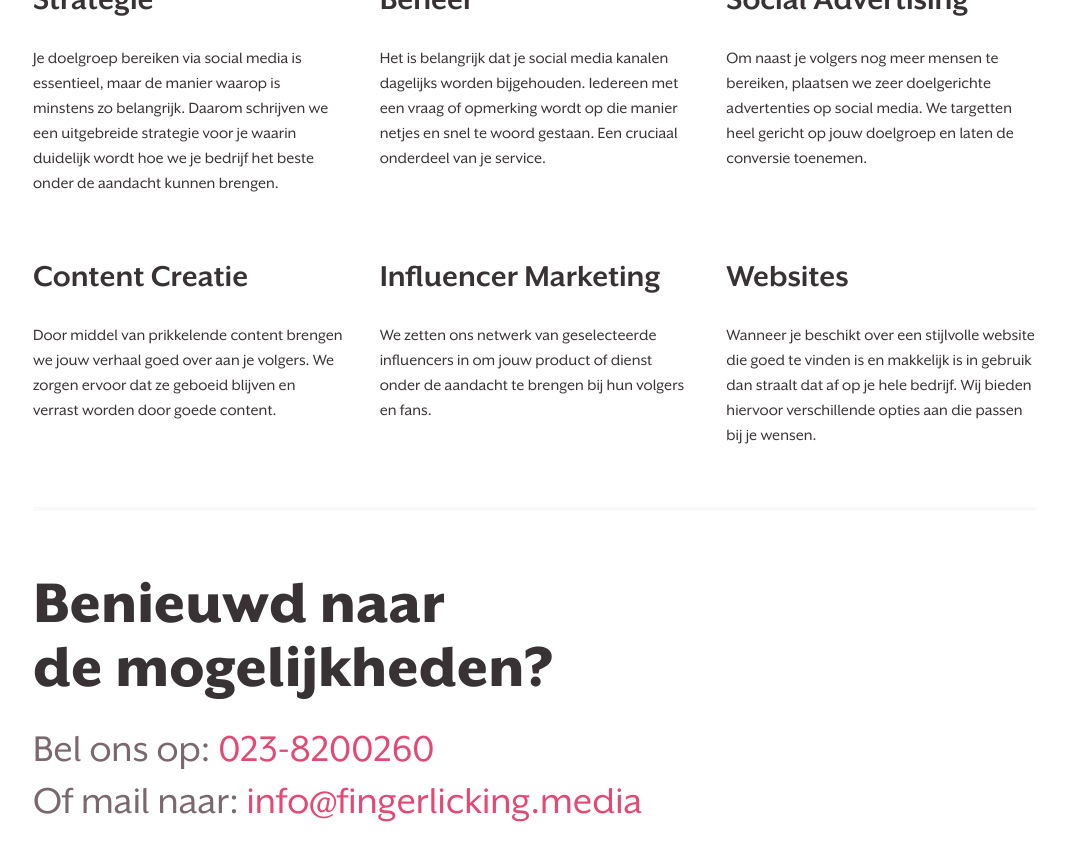
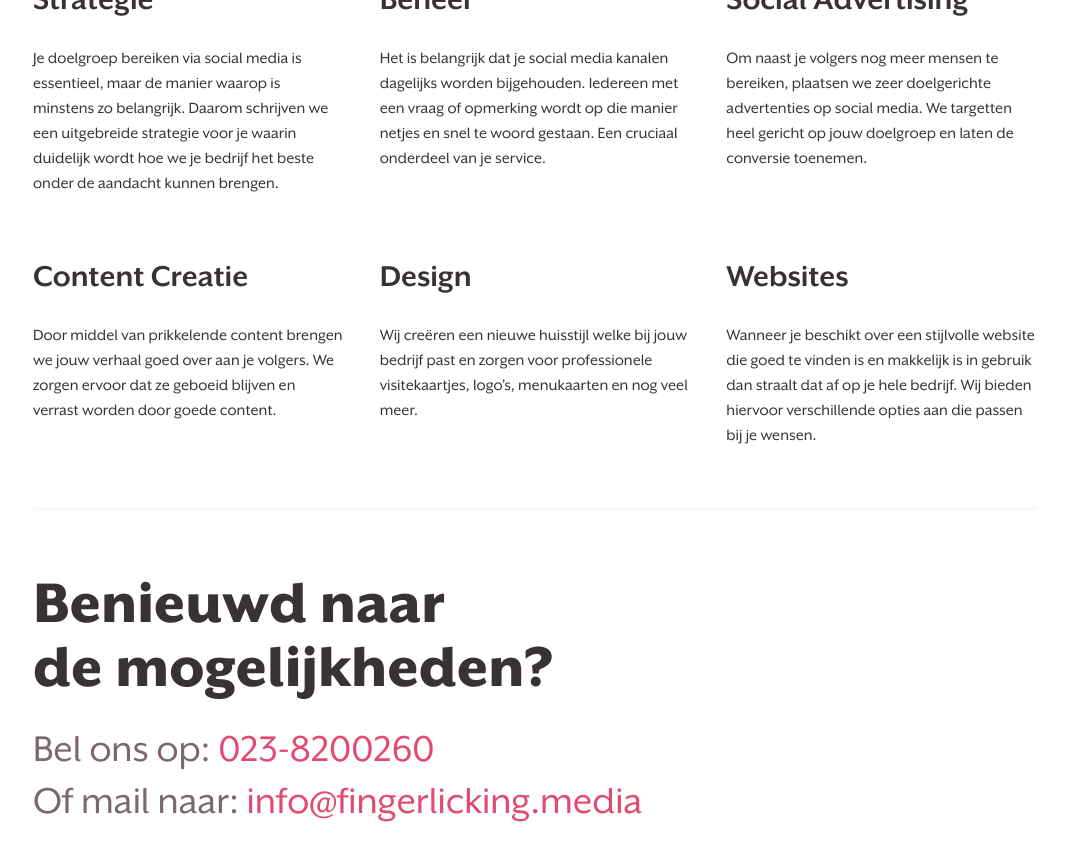
Before and after one commit to Moriaantje/fingerlickingmedia, a Jekyll site: the page built from services.html, in a window 1280 px wide and 900 px high, scrolled down 1204 px. Shown: the top 861 px of the window, without its empty margins (105-1170 px from the left). Built offline with Jekyll 4.4.1, drawn with Linux system fonts in a browser that asks for light colours.

Commit message:
Update tekst

```diff
--- a/services.html
+++ b/services.html
@@ -52,10 +52,10 @@ path: services
 
     <section class="single-service">
       <header>
-        <h2>Influencer Marketing</h2>
+        <h2>Design</h2>
       </header>
 
-      <p>We zetten ons netwerk van geselecteerde influencers in om jouw product of dienst onder de aandacht te brengen bij hun volgers en fans.</p>
+      <p>Wij creëren een nieuwe huisstijl welke bij jouw bedrijf past en zorgen voor professionele visitekaartjes, logo’s, menukaarten en nog veel meer.</p>
     </section>
 
     <section class="single-service">
```
